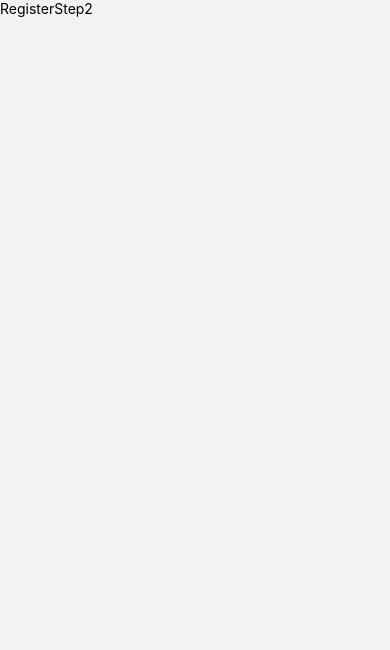
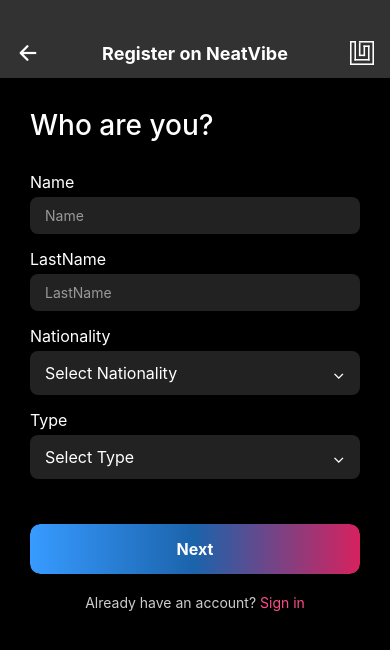
Before and after one commit to Giorgi-Otarashvili/NeatVibe, a React Native app: screen /RegisterStep2 in a window 390 px wide. Shown: the top 650 px of the page. Built offline with nearby package versions, Linux system fonts and the light colour scheme.

Commit message:
add registration 2

```diff
--- a/screens/RegisterStep2.js
+++ b/screens/RegisterStep2.js
@@ -1,9 +1,220 @@
-import { View, Text } from "react-native";
+import { View, Text, StyleSheet, TouchableOpacity } from "react-native";
+import { useNavigation, useRoute } from "@react-navigation/native";
+import { useState } from "react";
+import CustomHeader from "../components/CustomHeader";
+import AuthInput from "../components/AuthInput";
+import CustomButton from "../components/CustomButton";
+import { Alert } from "react-native";
 
-export default function RegisterStep2() {
+const RegisterStep2 = () => {
+  const navigation = useNavigation();
+  const route = useRoute();
+  const { gender } = route.params || {};
+
+  const [name, setName] = useState("");
+  const [lastName, setLastName] = useState("");
+  const [nationality, setNationality] = useState("");
+  const [type, setType] = useState("");
+  const [showNationalityDropdown, setShowNationalityDropdown] = useState(false);
+  const [showTypeDropdown, setShowTypeDropdown] = useState(false);
+
+  const nationalities = [
+    "Georgian", "American", "Other"
+  ];
+
+  const types = [
+    "Student", "Professional", "Unemployd"
+  ];
+
+  const handleNext = () => {
+
+    if (!name || !lastName || !nationality || !type) {
+    Alert.alert("yvela inputi sheavse  bjjjjj");
+    // return;
+
+    }
+    if (name && lastName && nationality && type) {
+      navigation.navigate("RegisterStep3", {
+        gender,
+        name,
+        lastName,
+        nationality,
+        type
+      });
+    }
+  };
+
+  const selectNationality = (selectedNationality) => {
+    setNationality(selectedNationality);
+    setShowNationalityDropdown(false);
+  };
+
+  const selectType = (selectedType) => {
+    setType(selectedType);
+    setShowTypeDropdown(false);
+  };
+
   return (
-    <View>
-      <Text>RegisterStep2</Text>
-    </View>
+    <>
+      <CustomHeader title="Register on NeatVibe" />
+
+      <View style={styles.container}>
+        <Text style={styles.title}>Who are you?</Text>
+
+        <AuthInput
+          label="Name"
+          value={name}
+          onChangeText={setName}
+        />
+        <AuthInput label="LastName"
+         value={lastName}
+         onChangeText={setLastName} />
+
+        <View style={styles.dropdownContainer}>
+          <Text style={styles.label}>Nationality</Text>
+          <TouchableOpacity
+            style={styles.dropdown}
+            onPress={() => setShowNationalityDropdown(!showNationalityDropdown)}
+          >
+            <Text style={styles.dropdownText}>
+              {nationality || "Select Nationality"}
+            </Text>
+            <Text style={styles.dropdownArrow}>⌄</Text>
+          </TouchableOpacity>
+
+          {showNationalityDropdown && (
+            <View style={styles.dropdownList}>
+              {nationalities.map((item, index) => (
+                <TouchableOpacity
+                  key={index}
+                  style={styles.dropdownItem}
+                  onPress={() => selectNationality(item)}
+                >
+                  <Text style={styles.dropdownItemText}>{item}</Text>
+                </TouchableOpacity>
+              ))}
+            </View>
+          )}
+        </View>
+
+        <View style={styles.dropdownContainer}>
+          <Text style={styles.label}>Type</Text>
+          <TouchableOpacity
+            style={styles.dropdown}
+            onPress={() => setShowTypeDropdown(!showTypeDropdown)}
+          >
+            <Text style={styles.dropdownText}>
+              {type || "Select Type"}
+            </Text>
+            <Text style={styles.dropdownArrow}>⌄</Text>
+          </TouchableOpacity>
+
+          {showTypeDropdown && (
+            <View style={styles.dropdownList}>
+              {types.map((item, index) => (
+                <TouchableOpacity
+                  key={index}
+                  style={styles.dropdownItem}
+                  onPress={() => selectType(item)}
+                >
+                  <Text style={styles.dropdownItemText}>{item}</Text>
+                </TouchableOpacity>
+              ))}
+            </View>
+          )}
+        </View>
+
+
+
+        <CustomButton
+          title="Next"
+          onPress={handleNext}
+          style={styles.nextButton}
+        />
+
+        <TouchableOpacity onPress={() => navigation.navigate("FirstPage")}>
+          <Text style={styles.signInText}>
+            Already have an account? <Text style={styles.signInLink}>Sign in</Text>
+          </Text>
+        </TouchableOpacity>
+      </View>
+    </>
   );
-}
+};
+
+export default RegisterStep2;
+
+const styles = StyleSheet.create({
+  container: {
+    flex: 1,
+    backgroundColor: "#000",
+    paddingHorizontal: 30,
+    paddingTop: 30,
+  },
+  title: {
+    fontSize: 28,
+    color: "white",
+    marginBottom: 30,
+    fontWeight: "500",
+  },
+  inputContainer: {
+    marginBottom: 15,
+  },
+  label: {
+    color: 'white',
+    marginBottom: 5,
+    fontSize: 16,
+  },
+  inputWithAvatar: {
+    position: 'relative',
+  },
+  dropdownContainer: {
+    marginBottom: 15,
+    zIndex: 1000,
+  },
+  dropdown: {
+    backgroundColor: '#222',
+    paddingHorizontal: 15,
+    paddingVertical: 12,
+    borderRadius: 8,
+    flexDirection: 'row',
+    justifyContent: 'space-between',
+    alignItems: 'center',
+  },
+  dropdownText: {
+    color: 'white',
+    fontSize: 16,
+  },
+  dropdownArrow: {
+    color: 'white',
+    fontSize: 16,
+  },
+  dropdownList: {
+    backgroundColor: '#333',
+    borderRadius: 8,
+    marginTop: 5,
+    maxHeight: 200,
+  },
+  dropdownItem: {
+    paddingHorizontal: 15,
+    paddingVertical: 12,
+    borderBottomWidth: 1,
+    borderBottomColor: '#444',
+  },
+  dropdownItemText: {
+    color: 'white',
+    fontSize: 16,
+  },
+  nextButton: {
+    marginTop: 30,
+  },
+  signInText: {
+    color: '#ccc',
+    textAlign: 'center',
+    marginTop: 20,
+    fontSize: 14,
+  },
+  signInLink: {
+    color: '#FD4D88',
+  },
+});
--- a/screens/RegisterStep3.js
+++ b/screens/RegisterStep3.js
@@ -1,9 +1,23 @@
-import { View, Text } from "react-native";
+import { View, Text, StyleSheet } from "react-native";
 
 export default function RegisterStep3() {
   return (
-    <View>
-      <Text>RegisterStep3</Text>
+    <View style={styles.container}>
+      <Text style={styles.RegisterStep3}>RegisterStep3</Text>
     </View>
   );
 }
+
+const styles = StyleSheet.create({
+  container: {
+    flex: 1,
+    backgroundColor: "#000",
+    paddingHorizontal: 30,
+    justifyContent: "center",
+    alignItems: "center",
+  },
+  RegisterStep3: {
+    marginTop:50,
+    color:"white"
+  }
+})
```
